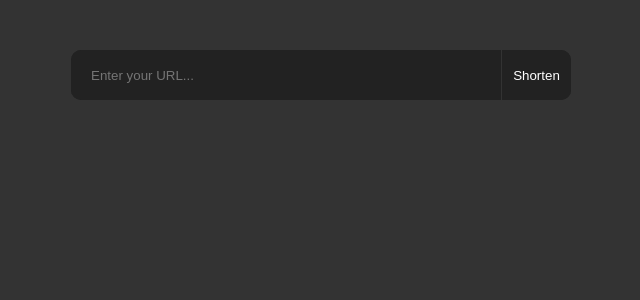
After one commit to SamuelRosander/urlshortener, a Flask app: template templates/layout.html in a window 1280 px wide. The commit adds this page. Shown: the top 300 px of the page, without its empty margins (319-959 px from the left). Run offline with Flask 3, Linux system fonts and the light colour scheme; the template is opened without the code that fills it: values that come from a table or form of the project are taken from there, others are empty.

Commit message:
Add stats page, url validation, visual changes

```diff
--- a/app.py
+++ b/app.py
@@ -1,7 +1,8 @@
-from flask import Flask, render_template, url_for, redirect
+from flask import Flask, render_template, url_for, redirect, request
 from flask_sqlalchemy import SQLAlchemy
 from flask_wtf import FlaskForm
-from wtforms import StringField, SubmitField
+from wtforms import SubmitField
+from wtforms.fields import URLField
 from wtforms.validators import DataRequired
 import random
 import string
@@ -35,7 +36,14 @@ def add():
         link = Link(long_url=form.long_url.data, short_url=short_url)
         db.session.add(link)
         db.session.commit()
-    return redirect(url_for('index'))
+    return redirect(url_for('stats', short_url=short_url))
+
+
+@app.route("/stats/<short_url>")
+def stats(short_url):
+    form =LinkForm()
+    link = Link.query.filter_by(short_url=short_url).first()
+    return render_template("stats.html", form=form, link=link)
 
 
 @app.route("/<short_url>")
@@ -58,7 +66,7 @@ class Link(db.Model):
 
 
 class LinkForm(FlaskForm):
-    long_url = StringField("Long URL", validators=[DataRequired()])
+    long_url = URLField("Long URL", validators=[DataRequired()])
     submit = SubmitField("Shorten")
 
 
--- a/static/style.css
+++ b/static/style.css
@@ -3,54 +3,81 @@ body {
     color: #fff;
     font-family: Arial, Helvetica, sans-serif;
 }
-.container {
-    width: 500px;
+.main-container {
+    max-width: 500px;
     margin: 0 auto;
+    justify-content: center;
+    padding: 0;
+}
+.new-link-container {
+    background-color: #222;
+    border-radius: 10px;
+    height: 50px;
+    padding: 0;
+    margin: 50px 0;
     display: flexbox;
-    justify-content: center;
 }
 .long_url-form {
     background-color: #222;
-    width: 380px;
+    width: 390px;
     height: 50px;
-    border-radius: 10px 0px 0px 10px;
     border: 0;
+    border-radius: 10px 0 0 10px;
     float: left;
-    margin: 50px 0;
+    margin: 0;
     padding: 0 20px;
     color: #fff;
 }
 .long_url-form:focus {
     outline: none;
 }
-.submit-button {
+input[type=submit], button {
     background-color: #222;
-    width: 60px;
+    width: 70px;
     height: 50px;
-    border-radius: 0px 10px 10px 0px;
     border: 0;
-    float: left;
-    margin: 50px 3px;
+    border-left: 1px solid #333;
+    border-radius: 0 10px 10px 0;
+    float: right;
+    margin: 0;
     padding: 0;
     color: #fff;
+    cursor: pointer;
+    transition: background-color 0.5s;
 }
+input[type=submit]:active, button:active {
+    background-color: #aaa;
+    transition: none;
+}
+
+
 .long_url-label {
-    float: left;
     clear: left;
-    width: 300px;
+    width: 480px;
     color: #999;
-    margin: 0 10px 30px 10px;
+    margin: 0 10px 0 10px;
     white-space: nowrap;
     overflow: hidden;
+    font-size: 0.8em;
 }
-.long_url-label ~ .long_url-label {
-    color: #666;
-    margin: 0 10px;
+.short_url-container {
+    background-color: #222;
+    border-radius: 10px;
+    height: 50px;
+    padding: 0;
+    margin: 0 0 30px 0;
+    display: flexbox;
 }
 .short_url-label {
-    float:left;
-    width: 50px;
-    color: #888;
+    width: 390px;
+    height: 50px;
+    border: 0;
+    border-radius: 10px 0 0 10px;
+    float: left;
+    margin: 0;
+    padding: 0 20px;
+    color: #fff;
+    line-height: 50px;
 }
 .short_url-label a {
     text-decoration: none;
--- /dev/null
+++ b/templates/layout.html
@@ -0,0 +1,29 @@
+<!DOCTYPE html>
+<html>
+    <head>
+        <meta name="viewport" content="width=device-width, initial-scale=1.0">
+        <meta charset="utf-8">
+        <title>URL Shortener</title>
+        <link rel="stylesheet" type="text/css" href="{{ url_for('static', filename='style.css') }}">
+        <script>
+            function copyURL() {
+                var copyText = document.getElementById("short_url");
+                navigator.clipboard.writeText(copyText.innerText);
+            }
+        </script>
+    </head>
+    <body>
+        <div class="main-container">
+            <div class="new-link-container">
+                <form method="POST" action="{{ url_for('add') }}">
+                    {{ form.hidden_tag() }}
+                    {{ form.long_url(class="long_url-form", placeholder="Enter your URL...") }}
+                    {{ form.submit(class="submit-button") }}
+                </form>
+            </div>
+
+            {% block body %}{% endblock %}
+
+        </div>
+    </body>
+</html>
```
Also changed, not shown: templates/index.html (+10 -22 lines), templates/stats.html (added, +12 -0 lines).
